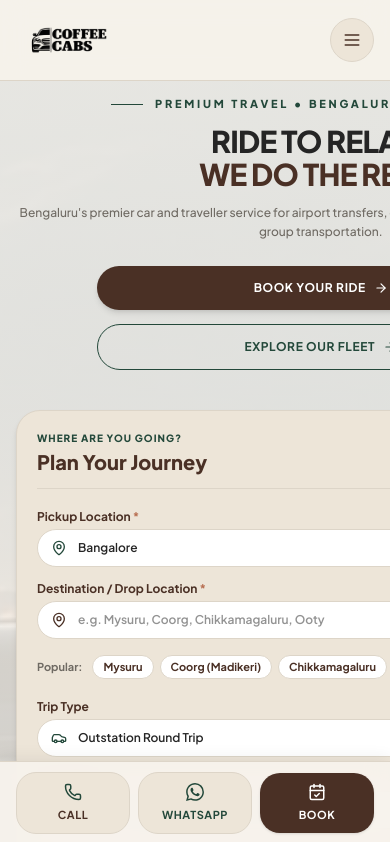
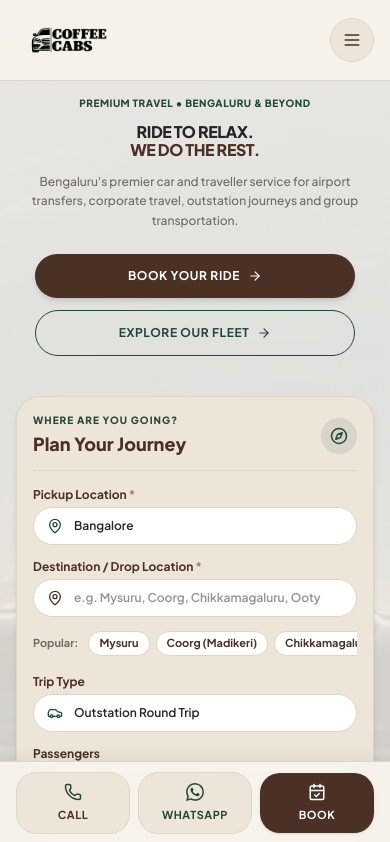
Before and after one commit to GAGANGOWDAP/coffee-cabs, a React (Vite) app: page / in a window 390 px wide. Shown: the top 842 px of the page. Built offline with nearby package versions, Linux system fonts and the light colour scheme.

Commit message:
fix(mobile): resolve horizontal page overflow, text clipping, and card padding on mobile viewports

```diff
--- a/src/app/components/travel/PlanYourJourney.tsx
+++ b/src/app/components/travel/PlanYourJourney.tsx
@@ -47,31 +47,31 @@
   };
 
   return (
-    <div className={`bg-[#EDE5D8] border border-[#DDD5C8] rounded-3xl p-5 sm:p-7 shadow-md text-[#252525] ${className}`}>
+    <div className={`bg-[#EDE5D8] border border-[#DDD5C8] rounded-3xl p-4 sm:p-7 shadow-md text-[#252525] w-full max-w-full box-sizing-border-box overflow-hidden ${className}`}>
       {/* Header */}
-      <div className="flex items-center justify-between mb-5 pb-3 border-b border-[#DDD5C8]">
+      <div className="flex items-center justify-between mb-4 pb-3 border-b border-[#DDD5C8]">
         <div>
           <span className="text-[10px] sm:text-xs font-extrabold text-[#23483A] uppercase tracking-widest block mb-0.5">
             WHERE ARE YOU GOING?
           </span>
-          <h2 className="text-xl sm:text-2xl font-extrabold text-[#4A3025]">
+          <h2 className="text-lg sm:text-2xl font-extrabold text-[#4A3025]">
             Plan Your Journey
           </h2>
         </div>
-        <div className="w-10 h-10 rounded-full bg-[#23483A]/10 flex items-center justify-center text-[#23483A] shrink-0">
-          <Compass size={20} />
+        <div className="w-9 h-9 sm:w-10 sm:h-10 rounded-full bg-[#23483A]/10 flex items-center justify-center text-[#23483A] shrink-0">
+          <Compass size={18} />
         </div>
       </div>
 
-      <form onSubmit={handleSubmit} className="space-y-4">
+      <form onSubmit={handleSubmit} className="space-y-3.5 w-full max-w-full">
         {/* Row 1: Pickup & Drop */}
-        <div className="grid grid-cols-1 sm:grid-cols-2 gap-3.5">
+        <div className="grid grid-cols-1 sm:grid-cols-2 gap-3.5 w-full">
           {/* Pickup Location */}
-          <div>
+          <div className="w-full min-w-0">
             <label className="block text-xs font-bold text-[#4A3025] mb-1">
               Pickup Location <span className="text-[#B86F52]">*</span>
             </label>
-            <div className="relative">
+            <div className="relative w-full">
               <MapPin size={16} className="absolute left-3.5 top-1/2 -translate-y-1/2 text-[#23483A]" />
               <input
                 type="text"
@@ -85,11 +85,11 @@
           </div>
 
           {/* Drop Location */}
-          <div>
+          <div className="w-full min-w-0">
             <label className="block text-xs font-bold text-[#4A3025] mb-1">
               Destination / Drop Location <span className="text-[#B86F52]">*</span>
             </label>
-            <div className="relative">
+            <div className="relative w-full">
               <MapPin size={16} className="absolute left-3.5 top-1/2 -translate-y-1/2 text-[#4A3025]" />
               <input
                 type="text"
@@ -104,7 +104,7 @@
         </div>
 
         {/* Quick Destination Pills */}
-        <div className="flex items-center gap-1.5 overflow-x-auto pb-1 text-xs">
+        <div className="flex items-center gap-1.5 overflow-x-auto pb-1 text-xs w-full max-w-full min-w-0 overscroll-x-contain scrollbar-none">
           <span className="text-[11px] font-bold text-[#6F6A63] shrink-0 mr-1">Popular:</span>
           {POPULAR_DESTINATIONS.map((dest) => (
             <button
@@ -123,18 +123,18 @@
         </div>
 
         {/* Row 2: Trip Type & Passengers */}
-        <div className="grid grid-cols-1 sm:grid-cols-2 gap-3.5">
+        <div className="grid grid-cols-1 sm:grid-cols-2 gap-3.5 w-full">
           {/* Trip Type */}
-          <div>
+          <div className="w-full min-w-0">
             <label className="block text-xs font-bold text-[#4A3025] mb-1">
               Trip Type
             </label>
-            <div className="relative">
+            <div className="relative w-full">
               <Car size={16} className="absolute left-3.5 top-1/2 -translate-y-1/2 text-[#23483A]" />
               <select
                 value={service}
                 onChange={(e) => setService(e.target.value)}
-                className="w-full pl-10 pr-8 py-2.5 bg-white border border-[#DDD5C8] rounded-xl text-xs sm:text-sm font-semibold text-[#252525] focus:outline-none focus:border-[#23483A] focus:ring-1 focus:ring-[#23483A] transition-all appearance-none"
+                className="w-full pl-10 pr-8 py-2.5 bg-white border border-[#DDD5C8] rounded-xl text-xs sm:text-sm font-semibold text-[#252525] focus:outline-none focus:border-[#23483A] focus:ring-1 focus:ring-[#23483A] transition-all appearance-none truncate"
               >
                 {TRIP_TYPES.map((t) => (
                   <option key={t.id} value={t.id}>
--- a/src/app/components/travel/PopularRoutesSection.tsx
+++ b/src/app/components/travel/PopularRoutesSection.tsx
@@ -42,7 +42,7 @@
           {displayRoutes.map((route) => (
             <div
               key={route.id}
-              className="bg-white border border-[#DDD5C8] rounded-3xl p-6 shadow-sm hover:shadow-md hover:border-[#23483A]/40 transition-all duration-300 flex flex-col justify-between group"
+              className="bg-white border border-[#DDD5C8] rounded-3xl p-4 sm:p-6 shadow-sm hover:shadow-md hover:border-[#23483A]/40 transition-all duration-300 flex flex-col justify-between group w-full max-w-full min-w-0 box-sizing-border-box"
             >
               <div>
                 {/* Route Header Badge */}
--- a/src/app/components/travel/TripSummaryCard.tsx
+++ b/src/app/components/travel/TripSummaryCard.tsx
@@ -86,7 +86,7 @@
   };
 
   return (
-    <div className="bg-[#EDE5D8]/90 backdrop-blur-md border border-[#DDD5C8] rounded-3xl p-5 sm:p-6 shadow-sm text-[#252525]">
+    <div className="bg-[#EDE5D8]/90 backdrop-blur-md border border-[#DDD5C8] rounded-3xl p-4 sm:p-6 shadow-sm text-[#252525] w-full max-w-full min-w-0 box-sizing-border-box overflow-hidden">
       {/* Header Badge */}
       <div className="flex items-center justify-between border-b border-[#DDD5C8] pb-3 mb-4">
         <div className="flex items-center gap-2 text-xs font-extrabold text-[#23483A] uppercase tracking-wider">
--- a/src/app/pages/HomePage.tsx
+++ b/src/app/pages/HomePage.tsx
@@ -191,40 +191,40 @@
         </div>
 
         {/* Upper Hero Content */}
-        <div className="relative z-10 max-w-[850px] mx-auto px-4 sm:px-6 text-center flex flex-col items-center">
+        <div className="relative z-10 max-w-[850px] mx-auto px-4 sm:px-6 text-center flex flex-col items-center w-full">
           {/* Decorative Eyebrow */}
-          <div className="gsap-hero-eyebrow inline-flex items-center gap-3 mb-3">
-            <span className="h-[1px] w-8 sm:w-12 bg-[#23483A]" />
-            <span className="text-[11px] sm:text-xs uppercase tracking-[0.25em] font-extrabold text-[#23483A]">
+          <div className="gsap-hero-eyebrow inline-flex items-center justify-center gap-2 sm:gap-3 mb-3 max-w-full px-2">
+            <span className="hidden sm:inline-block h-[1px] w-6 sm:w-12 bg-[#23483A] shrink-0" />
+            <span className="text-[10px] sm:text-xs uppercase tracking-wider sm:tracking-[0.25em] font-extrabold text-[#23483A] text-center max-w-full">
               PREMIUM TRAVEL • BENGALURU & BEYOND
             </span>
-            <span className="h-[1px] w-8 sm:w-12 bg-[#23483A]" />
+            <span className="hidden sm:inline-block h-[1px] w-6 sm:w-12 bg-[#23483A] shrink-0" />
           </div>
 
           {/* Main Headline */}
-          <h1 className="gsap-hero-headline text-3xl sm:text-5xl lg:text-6xl xl:text-[66px] font-extrabold tracking-tight leading-[1.1] text-[#252525] mb-3 sm:mb-4 max-w-4xl">
+          <h1 className="gsap-hero-headline text-2.5xl sm:text-5xl lg:text-6xl xl:text-[66px] font-extrabold tracking-tight leading-[1.15] text-[#252525] mb-3 sm:mb-4 max-w-4xl w-full break-words">
             RIDE TO RELAX.<br />
             <span className="text-[#4A3025]">WE DO THE REST.</span>
           </h1>
 
           {/* Hero Description */}
-          <p className="gsap-hero-desc text-xs sm:text-sm text-[#6F6A63] max-w-[620px] mx-auto mb-6 font-medium leading-relaxed">
+          <p className="gsap-hero-desc text-xs sm:text-sm text-[#6F6A63] max-w-[620px] mx-auto mb-6 font-medium leading-relaxed px-2">
             Bengaluru&apos;s premier car and traveller service for airport transfers, corporate travel, outstation journeys and group transportation.
           </p>
 
           {/* Hero CTAs */}
-          <div className="gsap-hero-cta flex flex-col sm:flex-row items-center justify-center gap-3.5 w-full max-w-md mx-auto mb-6 lg:mb-8">
+          <div className="gsap-hero-cta flex flex-col sm:flex-row items-center justify-center gap-3 w-full max-w-xs sm:max-w-md mx-auto mb-6 lg:mb-8">
             <Link
               to="/booking"
-              className="w-full sm:w-auto px-7 py-3.5 bg-[#4A3025] text-white text-xs uppercase tracking-wider font-bold rounded-full hover:bg-[#23483A] transition-all duration-300 text-center shadow-md flex items-center justify-center gap-2 group min-h-[44px]"
+              className="w-full sm:w-auto px-5 sm:px-7 py-3.5 bg-[#4A3025] text-white text-xs uppercase tracking-wider font-bold rounded-full hover:bg-[#23483A] transition-all duration-300 text-center shadow-md flex items-center justify-center gap-2 group min-h-[44px]"
             >
-              BOOK YOUR RIDE <ArrowRight size={14} className="group-hover:translate-x-1 transition-transform" />
+              BOOK YOUR RIDE <ArrowRight size={14} className="group-hover:translate-x-1 transition-transform shrink-0" />
             </Link>
             <Link
               to="/fleet"
-              className="w-full sm:w-auto px-7 py-3.5 bg-transparent border border-[#23483A] text-[#23483A] hover:bg-[#23483A] hover:text-white text-xs uppercase tracking-wider font-bold rounded-full transition-all duration-300 text-center flex items-center justify-center gap-2 group min-h-[44px]"
+              className="w-full sm:w-auto px-5 sm:px-7 py-3.5 bg-transparent border border-[#23483A] text-[#23483A] hover:bg-[#23483A] hover:text-white text-xs uppercase tracking-wider font-bold rounded-full transition-all duration-300 text-center flex items-center justify-center gap-2 group min-h-[44px]"
             >
-              EXPLORE OUR FLEET <ArrowRight size={14} className="group-hover:translate-x-1 transition-transform" />
+              EXPLORE OUR FLEET <ArrowRight size={14} className="group-hover:translate-x-1 transition-transform shrink-0" />
             </Link>
           </div>
 
@@ -234,9 +234,9 @@
 
         {/* Foreground Compact Fleet Cards Section */}
         <div className="relative z-10 max-w-[1020px] mx-auto px-4 sm:px-6 w-full mt-auto">
-          <div className="gsap-hero-cards flex flex-col sm:flex-row items-center sm:items-end justify-center gap-4 lg:gap-5 mb-5">
+          <div className="gsap-hero-cards flex flex-col sm:flex-row items-center sm:items-end justify-center gap-4 lg:gap-5 mb-5 w-full max-w-full">
             {/* CARD 1: LEFT - Toyota Innova Crysta */}
-            <div className="w-full sm:w-[275px] lg:w-[295px] bg-white border border-[#DDD5C8] rounded-2xl p-3.5 sm:p-4 shadow-sm hover:border-[#23483A] sm:translate-y-3 transition-all duration-300 group flex flex-col justify-between shrink-0">
+            <div className="w-full sm:w-[275px] lg:w-[295px] max-w-full bg-white border border-[#DDD5C8] rounded-2xl p-3.5 sm:p-4 shadow-sm hover:border-[#23483A] sm:translate-y-3 transition-all duration-300 group flex flex-col justify-between shrink-0">
               <div>
                 <div className="w-full h-[140px] sm:h-[150px] rounded-xl overflow-hidden bg-[#F7F3EC] mb-2.5">
                   <img
```
